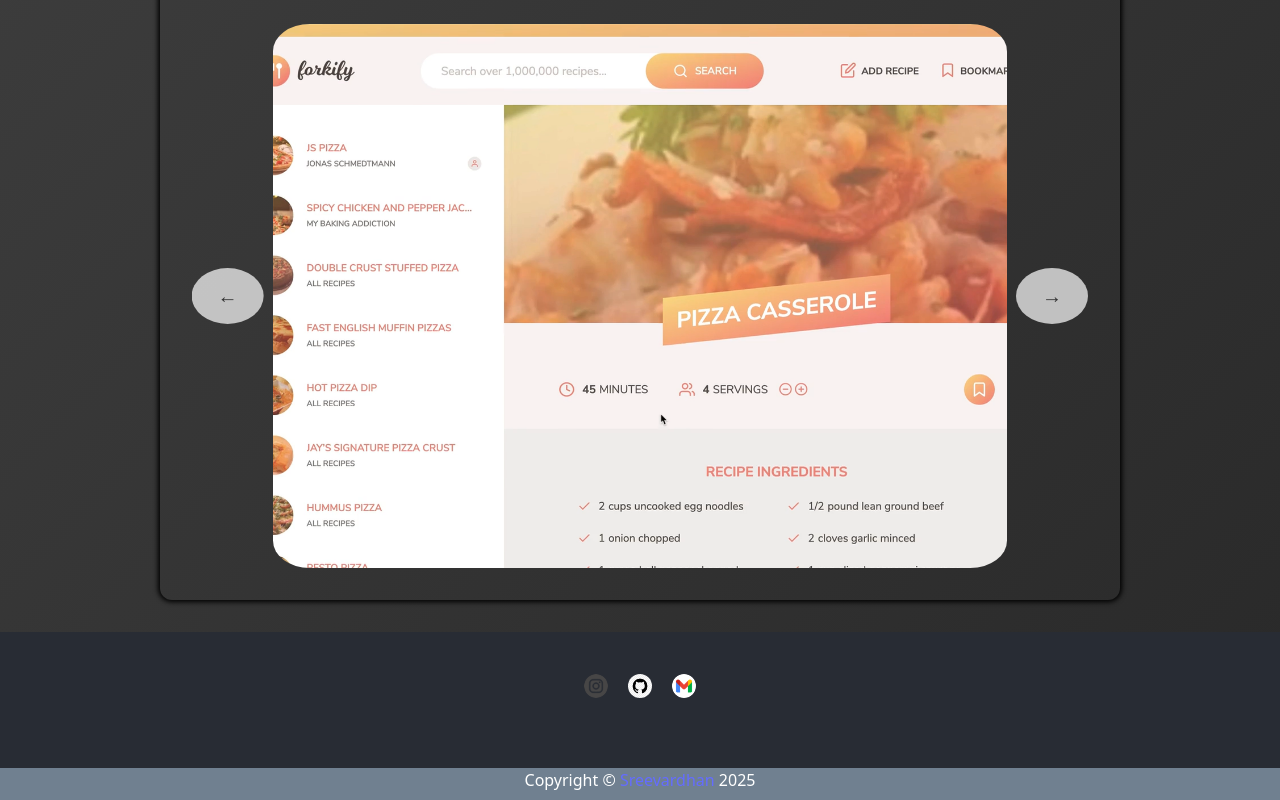
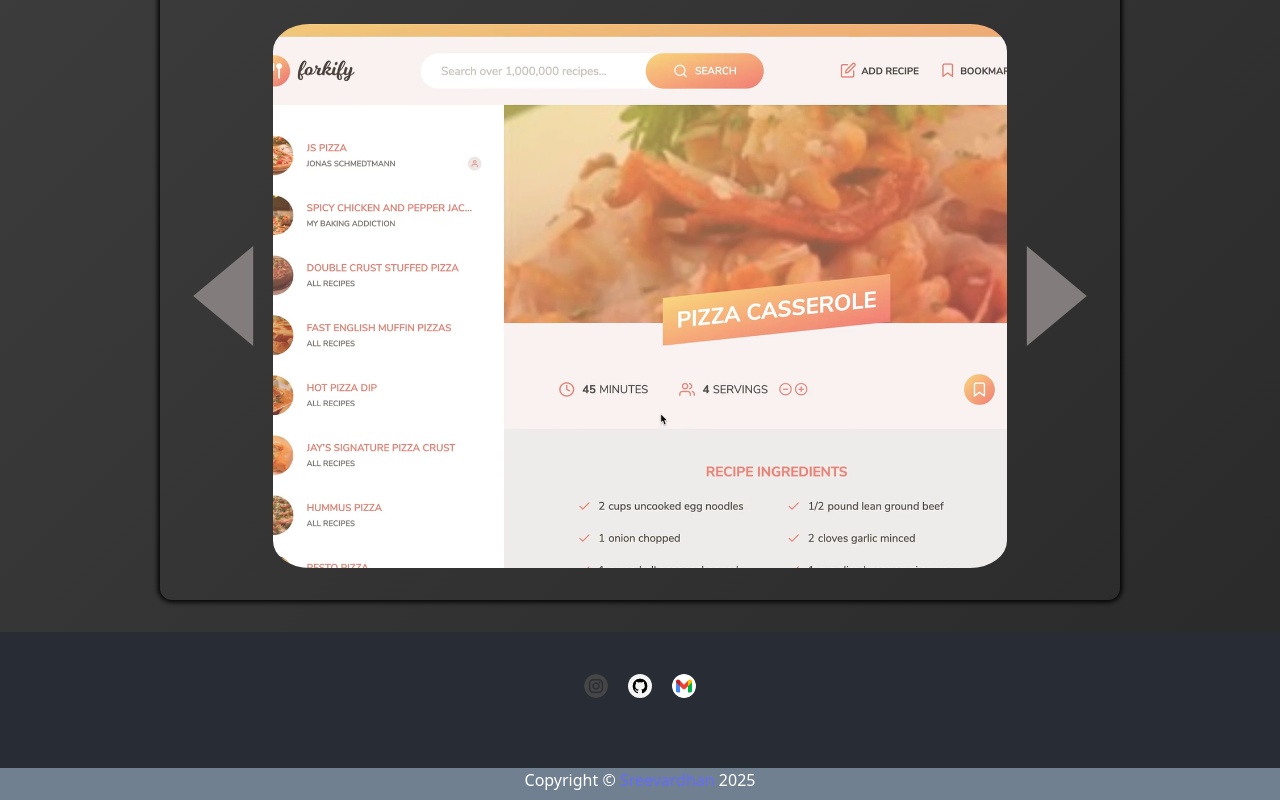
Before and after one commit to Sreevardhan2002-cell/Portfolio, a React (Vite) app: page / in a window 1280 px wide. Shown: the part 2195-2995 px from the top of the page. Built offline with nearby package versions, Linux system fonts and the light colour scheme.

Commit message:
update project.jsx in btn

```diff
--- a/src/CSS/project.css
+++ b/src/CSS/project.css
@@ -71,6 +71,46 @@
     left: 1%;
     transform: translate(-13%, -50%);
 }
+.triangle-Right{
+    width: 0;
+  height: 0;
+  border-style: solid;
+  border-top: 50px solid transparent;
+  border-bottom: 50px solid transparent;
+  border-left: 60px solid #837c7c;
+  border-right: 0;
+    position: absolute;
+    right: 1%;
+    z-index: 9;
+    top: 50%;
+    cursor: pointer;
+    transform: translate(13%, -50%);
+
+}
+.triangle-Right:hover{
+    border-left: 60px solid rgb(60, 60, 60);
+    transition: border-left 0.3s;
+}
+.triangle-Left{
+    width: 0;
+  height: 0;
+  border-style: solid;
+  border-top: 50px solid transparent;
+  border-bottom: 50px solid transparent;
+  border-right: 60px solid #837c7c;
+  border-left: 0;
+    position: absolute;
+    left: 1%;
+    z-index: 9;
+    top: 50%;
+    cursor: pointer;
+    transform: translate(-13%, -50%);
+
+}
+.triangle-Left:hover{
+    border-right: 60px solid rgb(60, 60, 60);
+    transition: border-right 0.3s;
+}
 
 .Project-rbtn{
     right: 0%;
--- a/src/Component/project.jsx
+++ b/src/Component/project.jsx
@@ -36,8 +36,10 @@ function Project(){
                         </div>
                     ))}
 
-                    <button className="Project-Button Project-lbtn" onClick={prevSlide }>&larr;</button>
-                    <button className="Project-Button Project-rbtn" onClick={nextSlide}>&rarr;</button>
+                    {/* <button className="Project-Button Project-lbtn" onClick={prevSlide }>&larr;</button> */}
+                    <div className="triangle-Left" onClick={prevSlide}></div>
+                    <div className="triangle-Right" onClick={nextSlide}></div>
+                    {/* <button className="Project-Button Project-rbtn" onClick={nextSlide}>&rarr;</button> */}
                     <div className="Project-Dots"></div>
                 </div>
             </div>
```
